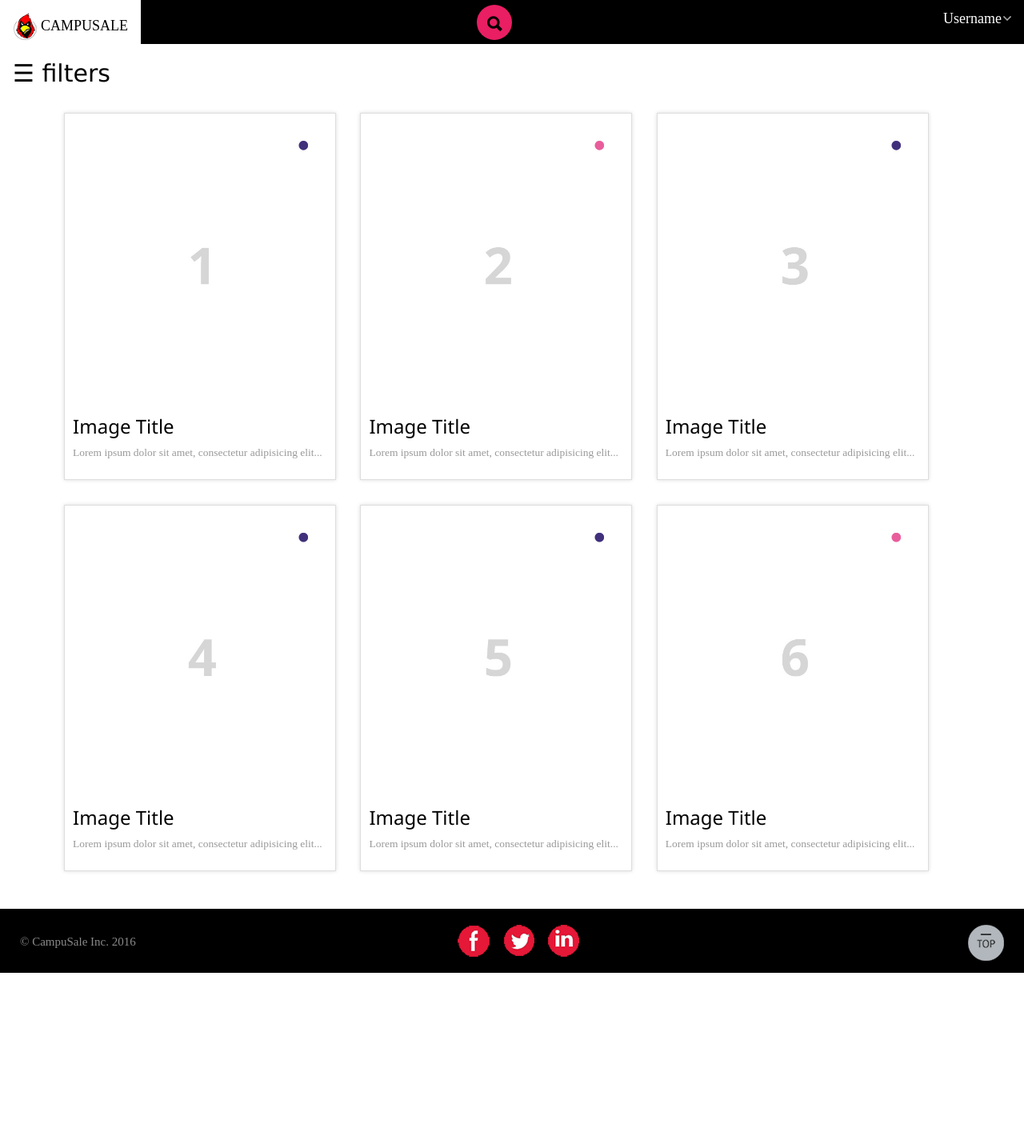
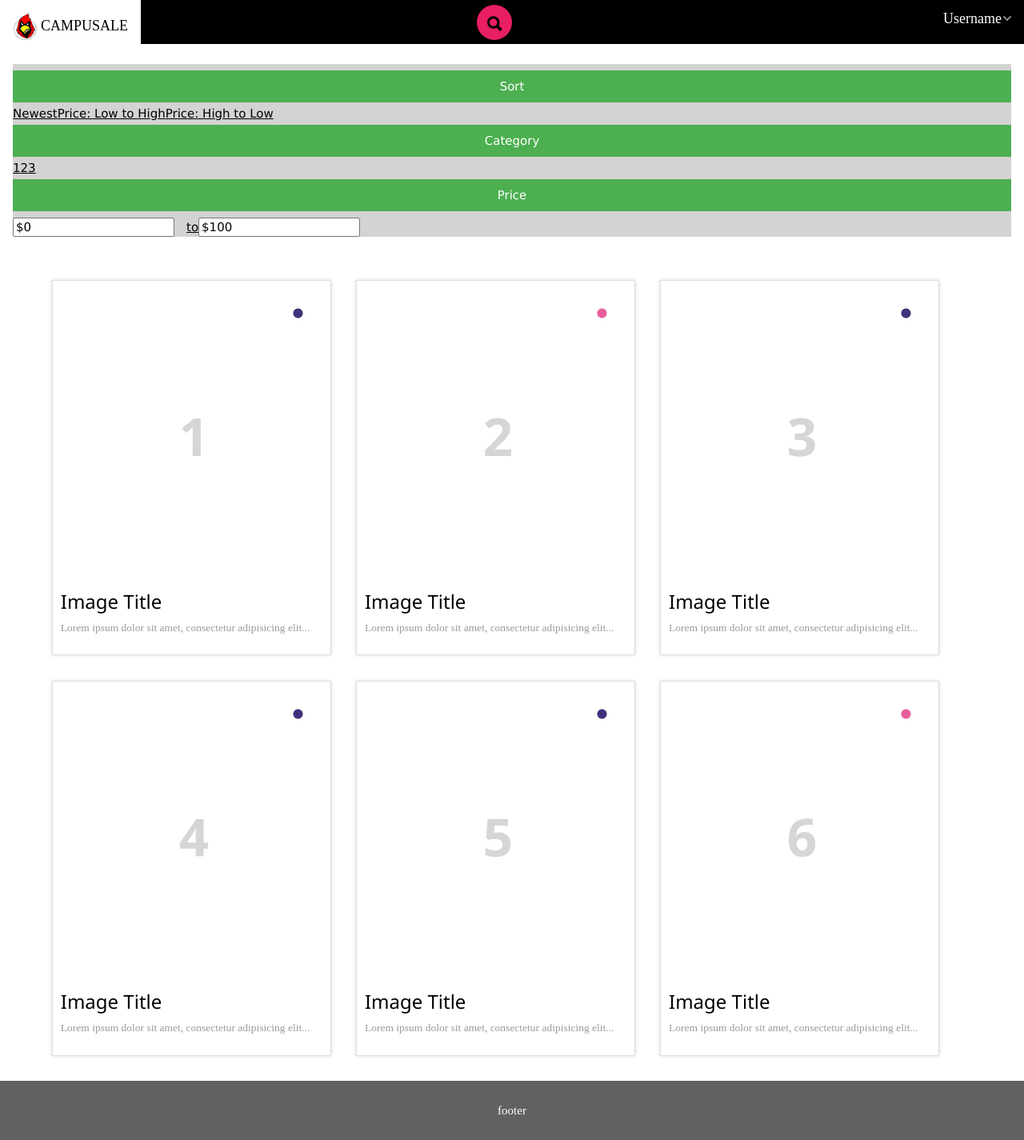
Before and after one commit to jaistudy1996/CampuSale, a Node server app: page /listing in a window 1280 px wide. Shown: the whole page at 80% size. Before the commit the page ends 1216 px from the top, so only its background shows below. Run offline with Node 20, Linux system fonts and the light colour scheme; some libraries are stand-ins or nearby versions.

Commit message:
Update listing.jade
Updated with new filter feature

```diff
--- a/views/listing.jade
+++ b/views/listing.jade
@@ -3,12 +3,10 @@
   title CampuSale
   meta(name='viewport', content='width=device-width, initial-scale=1')
   link(rel='stylesheet', href='http://www.w3schools.com/lib/w3.css')
-  link(rel='stylesheet', href='https://fonts.googleapis.com/css?family=Lato')
-  link(rel='stylesheet', href='http://cdnjs.cloudflare.com/ajax/libs/font-awesome/4.6.3/css/font-awesome.min.css')
-  // script(type='text/javascript', <script='', src='javascripts/smoothscroll.js')
   link(rel='stylesheet', type='text/css', href='stylesheets/style.css')
   link(rel='stylesheet', href='http://code.ionicframework.com/ionicons/2.0.1/css/ionicons.min.css')
-  body#listing_page
+  body#listin_page
+    // Navbar (sit on top)
     // Navbar (sit on top)
     .w3-top
       .control(tabindex='1')
@@ -32,67 +30,57 @@
             a(href='/settings') Settings
             a(href='/logout') Logout
     .menu
-      #mySidenav.sidenav
-        a.closebtn(href='javascript:void(0)', onclick='closeNav()') ×
-        form#radio(action='')
-          input(type='radio', name='gender', value='male')
-          |  Male
-          br
-          input(type='radio', name='gender', value='female')
-          |  Female
-          br
-          input(type='radio', name='gender', value='other')
-          |  Other
       #main
-        span(style='font-size:30px;cursor:pointer', onclick='openNav()') ☰ filters
-        ul.rig.columns-4
-          li
-            img(src='images/img-1.jpg')
-            h3 Image Title
-            p Lorem ipsum dolor sit amet, consectetur adipisicing elit...
-          li
-            img(src='images/img-2.jpg')
-            h3 Image Title
-            p Lorem ipsum dolor sit amet, consectetur adipisicing elit...
-          li
-            img(src='images/img-3.jpg')
-            h3 Image Title
-            p Lorem ipsum dolor sit amet, consectetur adipisicing elit...
-          li
-            img(src='images/img-4.jpg')
-            h3 Image Title
-            p Lorem ipsum dolor sit amet, consectetur adipisicing elit...
-          li
-            img(src='images/img-5.jpg')
-            h3 Image Title
-            p Lorem ipsum dolor sit amet, consectetur adipisicing elit...
-          li
-            img(src='images/img-6.jpg')
-            h3 Image Title
-            p Lorem ipsum dolor sit amet, consectetur adipisicing elit...
+        .filter(style='background-color:lightgrey;')
+          .sort_dropdown
+            button.sort_dropbtn Sort
+            .sort_dropdown-content
+              a(href='#') Newest
+              a(href='#') Price: Low to High
+              a(href='#') Price: High to Low
+          .category_dropdown
+            button.category_dropbtn Category
+            .category_dropdown-content
+              a(href='#') 1
+              a(href='#') 2
+              a(href='#') 3
+          .price_dropdown
+            button.price_dropbtn Price
+            .price_dropdown-content
+              a(href='#')
+                #price_range
+                  input#min(name='minprice', value='$0')
+                  e(style='margin-left:15px') to
+                  input#max(name='maxprice', value='$100')
+      ul.rig.columns-4
+        li
+          img(src='images/img-1.jpg')
+          h3 Image Title
+          p Lorem ipsum dolor sit amet, consectetur adipisicing elit...
+        li
+          img(src='images/img-2.jpg')
+          h3 Image Title
+          p Lorem ipsum dolor sit amet, consectetur adipisicing elit...
+        li
+          img(src='images/img-3.jpg')
+          h3 Image Title
+          p Lorem ipsum dolor sit amet, consectetur adipisicing elit...
+        li
+          img(src='images/img-4.jpg')
+          h3 Image Title
+          p Lorem ipsum dolor sit amet, consectetur adipisicing elit...
+        li
+          img(src='images/img-5.jpg')
+          h3 Image Title
+          p Lorem ipsum dolor sit amet, consectetur adipisicing elit...
+        li
+          img(src='images/img-6.jpg')
+          h3 Image Title
+          p Lorem ipsum dolor sit amet, consectetur adipisicing elit...
     // Footer
-    footer.footer.w3-center
-      #copyright
-        p  © CampuSale Inc. 2016
-      .social_media
-        #facebook
-          img(src='images/facebook.png', alt='facebook')
-        #twitter
-          img(src='images/Twitter.png', alt='twitter')
-        #linkedin
-          img(src='images/linkedin.png', alt='linkedin')
-      #top
-        a.smoothScroll(href='#home')
-          input(type='image', src='images/top-button.png', name='top')
+    footer.w3-center.w3-dark-grey.w3-padding-16.w3-hover-red
+      p footer
     script(src='http://code.jquery.com/jquery-1.11.2.min.js')
-    script.
-      $('.control').click(function () {
-      $('body').addClass('mode-search');
-      $('.input-search').focus();
-      });
-      $('.icon-close').click(function () {
-      $('body').removeClass('mode-search');
-      });
     script.
       // Change style of navbar on scroll
       window.onscroll = function() {myFunction()};
@@ -105,11 +93,18 @@
       navbar.className = "w3-navbar" + " w3-card-2" + " w3-animate-top" + " w3-black";
       }
       }
+      /*Search Function*/
+      $('.control').click(function () {
+      $('body').addClass('mode-search');
+      $('.input-search').focus();
+      });
+      $('.icon-close').click(function () {
+      $('body').removeClass('mode-search');
+      });
+      /*------------*/
       function openNav() {
       document.getElementById("mySidenav").style.width = "250px";
-      document.getElementById("main").style.marginLeft = "250px";
       }
       function closeNav() {
       document.getElementById("mySidenav").style.width = "0";
-      document.getElementById("main").style.marginLeft= "0";
       }
```
